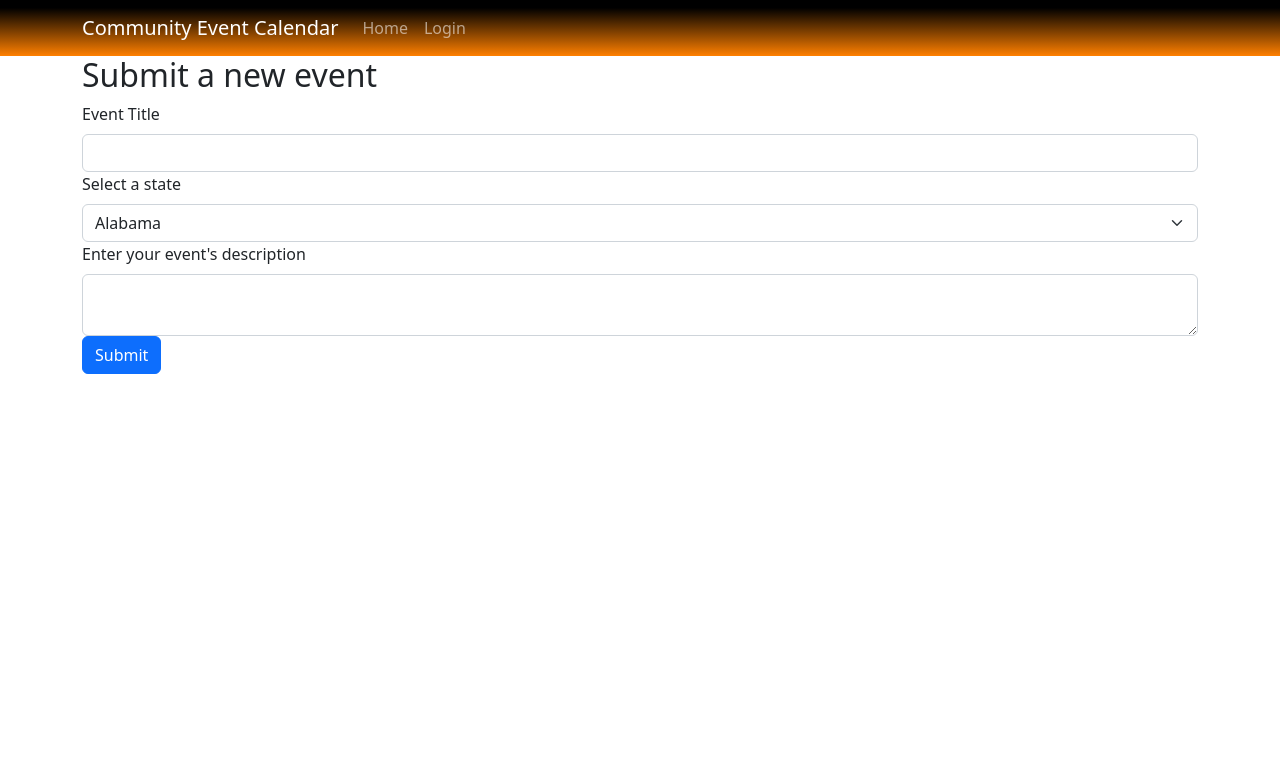
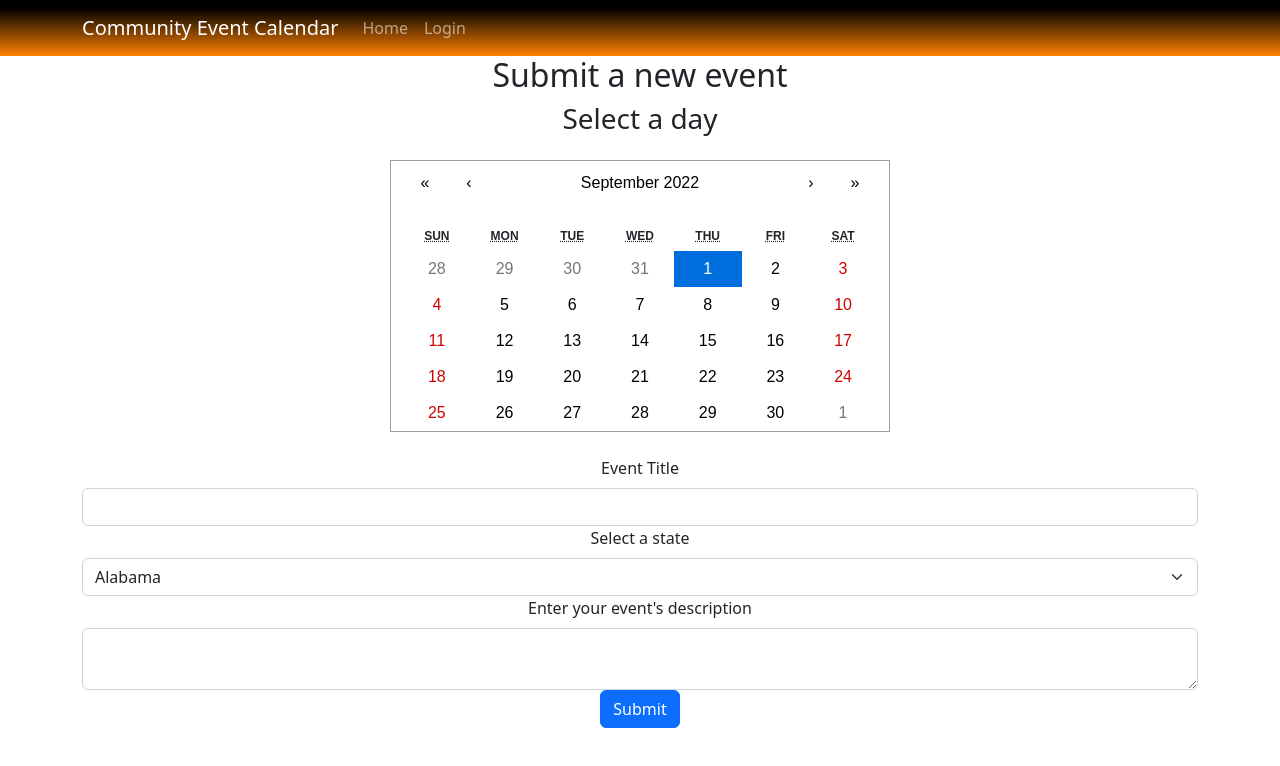
Before and after one commit to fpierreRun/Group-3-MVP, a React (Create React App) app in the folder client/: page /create in a window 1280 px wide. Shown: the top 766 px of the page. Built offline with nearby package versions, Linux system fonts and the light colour scheme.

Commit message:
removed unused impoort from App, added event calendar to create page

```diff
--- a/client/src/App.js
+++ b/client/src/App.js
@@ -4,7 +4,6 @@ import Container from "react-bootstrap/Container"
 import "bootstrap/dist/css/bootstrap.min.css"
 import './style.css';
 
-import EventCalendar from './components/EventCalendar';
 import Header from './components/Header';
 
 import Home from "./pages/Home"
--- a/client/src/pages/CreateEvent.js
+++ b/client/src/pages/CreateEvent.js
@@ -1,4 +1,5 @@
 import { Form, Button } from "react-bootstrap"
+import EventCalendar from "../components/EventCalendar"
 
 const CreateEventPage = (props) => {
 
@@ -7,8 +8,10 @@ const CreateEventPage = (props) => {
   }
 
   return (
-    <div>
+    <div  className="text-center">
       <h2>Submit a new event</h2>
+      <h3>Select a day</h3>
+      <EventCalendar></EventCalendar>
       <Form onSubmit={handleEvent} method="post">
 
         <Form.Group controlId="title">
@@ -87,7 +90,7 @@ const CreateEventPage = (props) => {
           />
         </Form.Group>
 
-        <Button variant="primary" type="submit">Submit</Button>
+        <Button type="submit">Submit</Button>
 
       </Form>
     </div>
```
